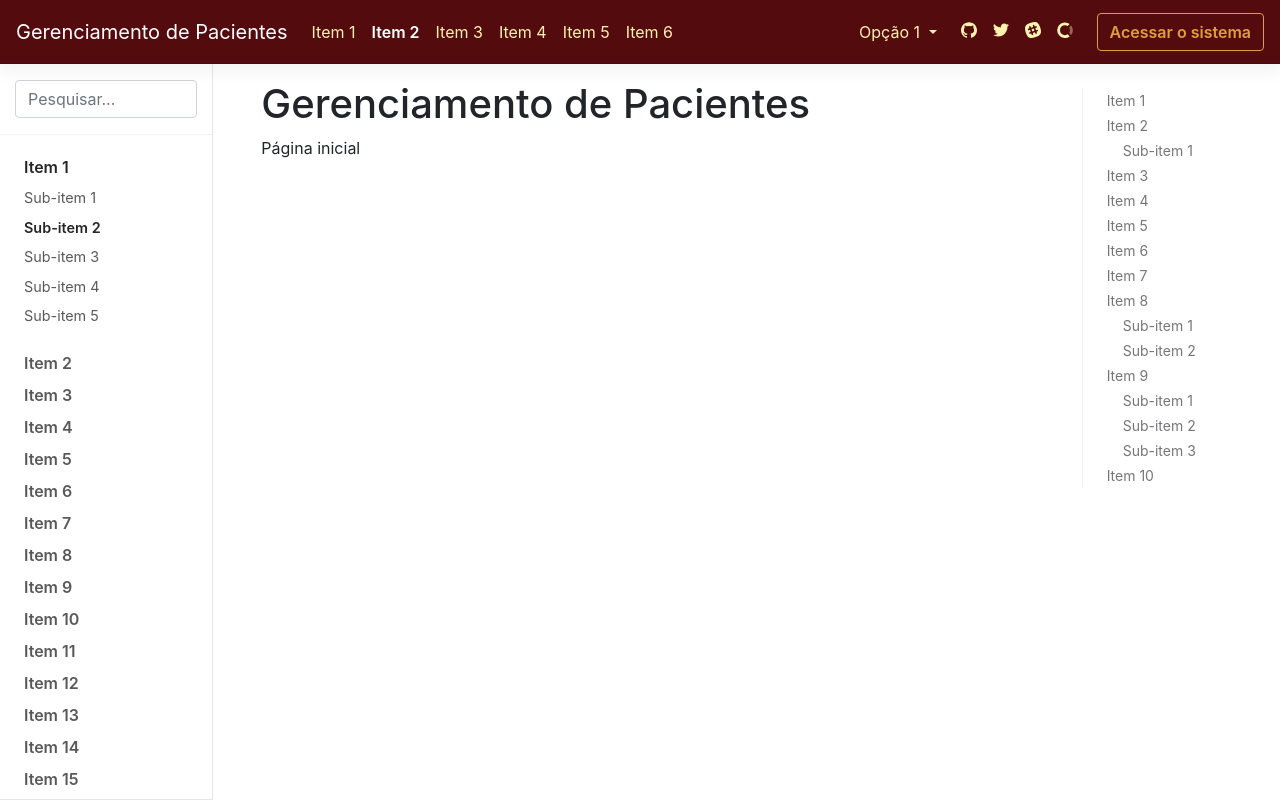
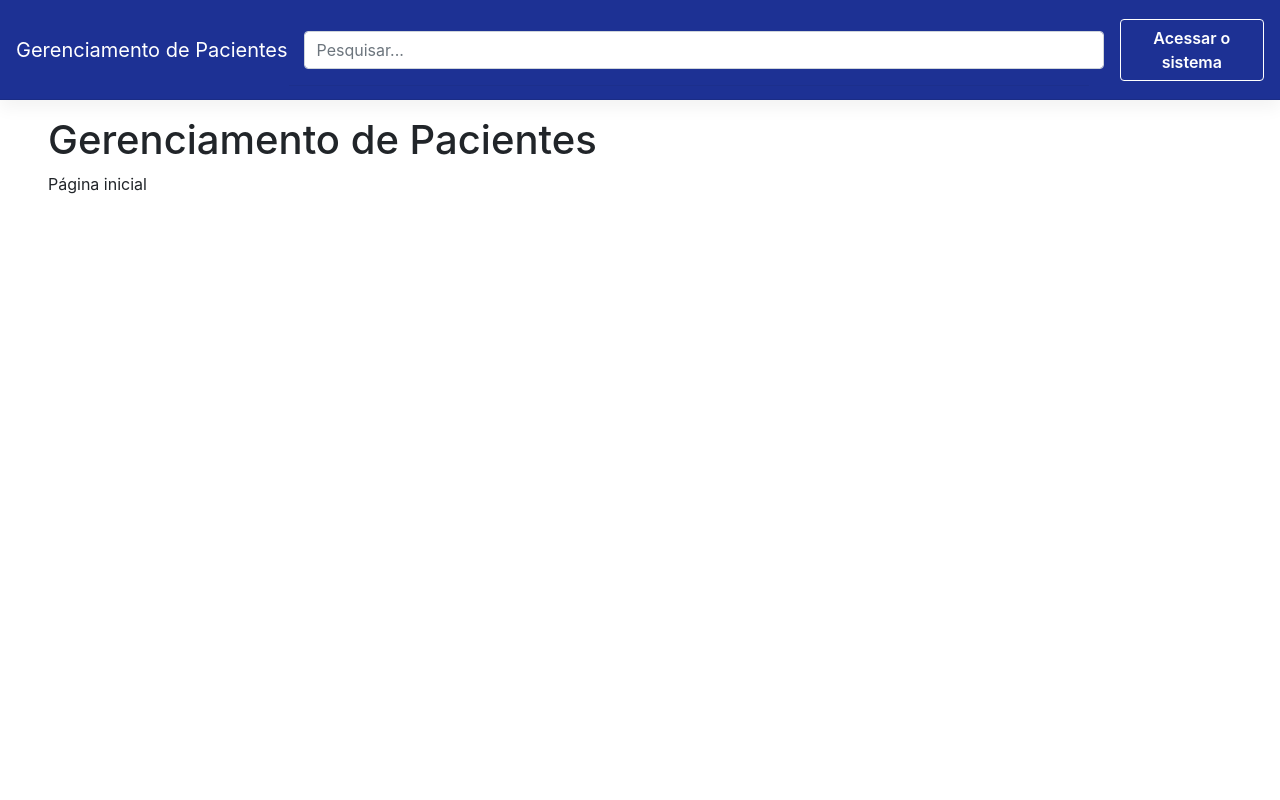
Before and after one commit to pi2-fga/201901-TriagemHospitalar-PatientManagement, a Django app: page / in a window 1280 px wide. Run offline with Django 3.2, Linux system fonts and the light colour scheme; some libraries are stand-ins or nearby versions.

Commit message:
Update styles and change port django to 3000

```diff
--- a/core/static/css/core.css
+++ b/core/static/css/core.css
@@ -8,7 +8,7 @@
  .bd-navbar {
     min-height: 4rem;
     /* background-color: #563d7c; */
-    background-color: #540B0E;
+    background-color: #1D3194;
     box-shadow: 0 0.5rem 1rem rgba(0, 0, 0, 0.05), inset 0 -1px 0 rgba(0, 0, 0, 0.1);
   }
 
@@ -972,14 +972,14 @@
 
   .btn-bd-download {
     font-weight: 600;
-    color: #E09F3E;
-    border-color: #E09F3E;
+    color: #fff;
+    border-color: #fff;
   }
 
   .btn-bd-download:hover, .btn-bd-download:active {
-    color: #2a2730;
-    background-color: #E09F3E;
-    border-color: #E09F3E;
+    color: #1d3194;
+    background-color: #fff;
+    border-color: #fff;
   }
 
   .btn-bd-download:focus {
--- a/core/templates/base.html
+++ b/core/templates/base.html
@@ -17,12 +17,6 @@
 
         <div class="container-fluid">
             <div class="row flex-xl-nowrap">
-                <div class="col-12 col-md-3 col-xl-2 bd-sidebar">
-                    {% include "sidebar_left.html" %}
-                </div>
-                <div class="d-none d-xl-block col-xl-2 bd-toc">
-                    {% include "sidebar_right.html" %}
-                </div>
                 <div class="col-12 col-md-9 col-xl-8 py-md-3 pl-md-5 bd-content" role="main">
                     {% block content %}
                     {% endblock %}
--- a/core/templates/header.html
+++ b/core/templates/header.html
@@ -1,63 +1,17 @@
-<header class="navbar navbar-expand navbar-dark flex-column flex-md-row bd-navbar">
+<header class="navbar navbar-expand navbar-dark flex-column flex-md-row bd-navbar" style="height: 100px">
 
     <!-- <a class="navbar-brand mr-0 mr-md-2" href="/" aria-label="Bootstrap"><svg xmlns="http://www.w3.org/2000/svg" width="36" height="36" class="d-block" viewBox="0 0 612 612" role="img" focusable="false"><title>Bootstrap</title><path fill="currentColor" d="M510 8a94.3 94.3 0 0 1 94 94v408a94.3 94.3 0 0 1-94 94H102a94.3 94.3 0 0 1-94-94V102a94.3 94.3 0 0 1 94-94h408m0-8H102C45.9 0 0 45.9 0 102v408c0 56.1 45.9 102 102 102h408c56.1 0 102-45.9 102-102V102C612 45.9 566.1 0 510 0z"></path><path fill="currentColor" d="M196.77 471.5V154.43h124.15c54.27 0 91 31.64 91 79.1 0 33-24.17 63.72-54.71 69.21v1.76c43.07 5.49 70.75 35.82 70.75 78 0 55.81-40 89-107.45 89zm39.55-180.4h63.28c46.8 0 72.29-18.68 72.29-53 0-31.42-21.53-48.78-60-48.78h-75.57zm78.22 145.46c47.68 0 72.73-19.34 72.73-56s-25.93-55.37-76.46-55.37h-74.49v111.4z"></path></svg></a> -->
     <a class="navbar-brand" href="/">Gerenciamento de Pacientes</a>
 
     <div class="navbar-nav-scroll">
-        <ul class="navbar-nav bd-navbar-nav flex-row">
-            <li class="nav-item">
-                <a class="nav-link " href="#">Item 1</a>
-            </li>
-            <li class="nav-item">
-                <a class="nav-link active" href="#">Item 2</a>
-            </li>
-            <li class="nav-item">
-                <a class="nav-link " href="#">Item 3</a>
-            </li>
-            <li class="nav-item">
-                <a class="nav-link" href="#">Item 4</a>
-            </li>
-            <li class="nav-item">
-                <a class="nav-link" href="#">Item 5</a>
-            </li>
-            <li class="nav-item">
-                <a class="nav-link" href="#">Item 6</a>
-            </li>
-        </ul>
+        <form class="bd-search d-flex align-items-center" style="width: 100%">
+            <span class="algolia-autocomplete" style=" position: relative; display: inline-block; direction: ltr;"><input type="search" class="form-control ds-input" style=" width: 800px;" id="search-input" placeholder="Pesquisar..." autocomplete="off" data-docs-version="4.3" spellcheck="false" role="combobox" aria-autocomplete="list" aria-expanded="false" aria-owns="algolia-autocomplete-listbox-0" dir="auto" style="position: relative; vertical-align: top;"><pre aria-hidden="true" style="position: absolute; visibility: hidden; white-space: pre; font-family: -apple-system, BlinkMacSystemFont, &quot;Segoe UI&quot;, Roboto, &quot;Helvetica Neue&quot;, Arial, &quot;Noto Sans&quot;, sans-serif, &quot;Apple Color Emoji&quot;, &quot;Segoe UI Emoji&quot;, &quot;Segoe UI Symbol&quot;, &quot;Noto Color Emoji&quot;; font-size: 16px; font-style: normal; font-variant: normal; font-weight: 400; word-spacing: 0px; letter-spacing: normal; text-indent: 0px; text-rendering: auto; text-transform: none;"></pre><span class="ds-dropdown-menu" role="listbox" id="algolia-autocomplete-listbox-0" style="position: absolute; top: 100%; z-index: 100; display: none; left: 0px; right: auto;"><div class="ds-dataset-1"></div></span></span>
+            <button class="btn btn-link bd-search-docs-toggle d-md-none p-0 ml-3" type="button" data-toggle="collapse" data-target="#bd-docs-nav" aria-controls="bd-docs-nav" aria-expanded="false" aria-label="Toggle docs navigation"><svg xmlns="http://www.w3.org/2000/svg" width="30" height="30" viewBox="0 0 30 30" role="img" focusable="false"><title>Menu</title><path stroke="currentColor" stroke-linecap="round" stroke-miterlimit="10" stroke-width="2" d="M4 7h22M4 15h22M4 23h22"></path></svg></button>
+        </form>
     </div>
 
-    <ul class="navbar-nav flex-row ml-md-auto d-none d-md-flex">
-        <li class="nav-item dropdown">
-            <a class="nav-item nav-link dropdown-toggle mr-md-2" href="#" id="bd-versions" data-toggle="dropdown" aria-haspopup="true" aria-expanded="false">
-                Opção 1
-            </a>
-            <div class="dropdown-menu dropdown-menu-right" aria-labelledby="bd-versions">
-                <a class="dropdown-item active" href="#">Opção 1 (principal)</a>
-                <a class="dropdown-item" href="#">Opção 2</a>
-                <a class="dropdown-item" href="#">Opção 3</a>
-                <div class="dropdown-divider"></div>
-                <a class="dropdown-item" href="#">Opção 4</a>
-                <a class="dropdown-item" href="#">Opção 5</a>
-                <a class="dropdown-item" href="#">Opção 6</a>
-                <a class="dropdown-item" href="#">Opção 7</a>
-                <div class="dropdown-divider"></div>
-                <a class="dropdown-item" href="#">Ver todas as opções</a>
-            </div>
-        </li>
-        <li class="nav-item">
-            <a class="nav-link p-2" href="#" target="_blank" rel="noopener" aria-label="GitHub"><svg xmlns="http://www.w3.org/2000/svg" class="navbar-nav-svg" viewBox="0 0 512 499.36" role="img" focusable="false"><title>GitHub</title><path fill="currentColor" fill-rule="evenodd" d="M256 0C114.64 0 0 114.61 0 256c0 113.09 73.34 209 175.08 242.9 12.8 2.35 17.47-5.56 17.47-12.34 0-6.08-.22-22.18-.35-43.54-71.2 15.49-86.2-34.34-86.2-34.34-11.64-29.57-28.42-37.45-28.42-37.45-23.27-15.84 1.73-15.55 1.73-15.55 25.69 1.81 39.21 26.38 39.21 26.38 22.84 39.12 59.92 27.82 74.5 21.27 2.33-16.54 8.94-27.82 16.25-34.22-56.84-6.43-116.6-28.43-116.6-126.49 0-27.95 10-50.8 26.35-68.69-2.63-6.48-11.42-32.5 2.51-67.75 0 0 21.49-6.88 70.4 26.24a242.65 242.65 0 0 1 128.18 0c48.87-33.13 70.33-26.24 70.33-26.24 14 35.25 5.18 61.27 2.55 67.75 16.41 17.9 26.31 40.75 26.31 68.69 0 98.35-59.85 120-116.88 126.32 9.19 7.9 17.38 23.53 17.38 47.41 0 34.22-.31 61.83-.31 70.23 0 6.85 4.61 14.81 17.6 12.31C438.72 464.97 512 369.08 512 256.02 512 114.62 397.37 0 256 0z"></path></svg></a>
-        </li>
-        <li class="nav-item">
-            <a class="nav-link p-2" href="#" target="_blank" rel="noopener" aria-label="Twitter"><svg xmlns="http://www.w3.org/2000/svg" class="navbar-nav-svg" viewBox="0 0 512 416.32" role="img" focusable="false"><title>Twitter</title><path fill="currentColor" d="M160.83 416.32c193.2 0 298.92-160.22 298.92-298.92 0-4.51 0-9-.2-13.52A214 214 0 0 0 512 49.38a212.93 212.93 0 0 1-60.44 16.6 105.7 105.7 0 0 0 46.3-58.19 209 209 0 0 1-66.79 25.37 105.09 105.09 0 0 0-181.73 71.91 116.12 116.12 0 0 0 2.66 24c-87.28-4.3-164.73-46.3-216.56-109.82A105.48 105.48 0 0 0 68 159.6a106.27 106.27 0 0 1-47.53-13.11v1.43a105.28 105.28 0 0 0 84.21 103.06 105.67 105.67 0 0 1-47.33 1.84 105.06 105.06 0 0 0 98.14 72.94A210.72 210.72 0 0 1 25 370.84a202.17 202.17 0 0 1-25-1.43 298.85 298.85 0 0 0 160.83 46.92"></path></svg></a>
-        </li>
-        <li class="nav-item">
-            <a class="nav-link p-2" href="#" target="_blank" rel="noopener" aria-label="Slack"><svg xmlns="http://www.w3.org/2000/svg" class="navbar-nav-svg" viewBox="0 0 512 512" role="img" focusable="false"><title>Slack</title><path fill="currentColor" d="M210.787 234.832l68.31-22.883 22.1 65.977-68.309 22.882z"></path><path fill="currentColor" d="M490.54 185.6C437.7 9.59 361.6-31.34 185.6 21.46S-31.3 150.4 21.46 326.4 150.4 543.3 326.4 490.54 543.34 361.6 490.54 185.6zM401.7 299.8l-33.15 11.05 11.46 34.38c4.5 13.92-2.87 29.06-16.78 33.56-2.87.82-6.14 1.64-9 1.23a27.32 27.32 0 0 1-24.56-18l-11.46-34.38-68.36 22.92 11.46 34.38c4.5 13.92-2.87 29.06-16.78 33.56-2.87.82-6.14 1.64-9 1.23a27.32 27.32 0 0 1-24.56-18l-11.46-34.43-33.15 11.05c-2.87.82-6.14 1.64-9 1.23a27.32 27.32 0 0 1-24.56-18c-4.5-13.92 2.87-29.06 16.78-33.56l33.12-11.03-22.1-65.9-33.15 11.05c-2.87.82-6.14 1.64-9 1.23a27.32 27.32 0 0 1-24.56-18c-4.48-13.93 2.89-29.07 16.81-33.58l33.15-11.05-11.46-34.38c-4.5-13.92 2.87-29.06 16.78-33.56s29.06 2.87 33.56 16.78l11.46 34.38 68.36-22.92-11.46-34.38c-4.5-13.92 2.87-29.06 16.78-33.56s29.06 2.87 33.56 16.78l11.47 34.42 33.15-11.05c13.92-4.5 29.06 2.87 33.56 16.78s-2.87 29.06-16.78 33.56L329.7 194.6l22.1 65.9 33.15-11.05c13.92-4.5 29.06 2.87 33.56 16.78s-2.88 29.07-16.81 33.57z"></path></svg></a>
-        </li>
-        <li class="nav-item">
-            <a class="nav-link p-2" href="#" target="_blank" rel="noopener" aria-label="Open Collective"><svg xmlns="http://www.w3.org/2000/svg" fill="currentColor" fill-rule="evenodd" class="navbar-nav-svg" viewBox="0 0 40 41" role="img" focusable="false"><title>Open Collective</title><path fill-opacity=".4" d="M32.8 21c0 2.4-.8 4.9-2 6.9l5.1 5.1c2.5-3.4 4.1-7.6 4.1-12 0-4.6-1.6-8.8-4-12.2L30.7 14c1.2 2 2 4.3 2 7z"></path><path d="M20 33.7a12.8 12.8 0 0 1 0-25.6c2.6 0 5 .7 7 2.1L32 5a20 20 0 1 0 .1 31.9l-5-5.2a13 13 0 0 1-7 2z"></path></svg></a>
-        </li>
-    </ul>
 
-    <a class="btn btn-bd-download d-none d-lg-inline-block mb-3 mb-md-0 ml-md-3" href="/autenticacao/efetuar-login/">Acessar o sistema</a>
+
+    <a class="btn btn-bd-download d-none d-lg-inline-block mb-3 mb-md-0 ml-md-3 " style="float:right" href="/autenticacao/efetuar-login/">Acessar o sistema</a>
 
 </header>
--- a/core/templates/sidebar_left.html
+++ /dev/null
@@ -1,292 +0,0 @@
-<form class="bd-search d-flex align-items-center">
-    <span class="algolia-autocomplete" style="position: relative; display: inline-block; direction: ltr;"><input type="search" class="form-control ds-input" id="search-input" placeholder="Pesquisar..." autocomplete="off" data-docs-version="4.3" spellcheck="false" role="combobox" aria-autocomplete="list" aria-expanded="false" aria-owns="algolia-autocomplete-listbox-0" dir="auto" style="position: relative; vertical-align: top;"><pre aria-hidden="true" style="position: absolute; visibility: hidden; white-space: pre; font-family: -apple-system, BlinkMacSystemFont, &quot;Segoe UI&quot;, Roboto, &quot;Helvetica Neue&quot;, Arial, &quot;Noto Sans&quot;, sans-serif, &quot;Apple Color Emoji&quot;, &quot;Segoe UI Emoji&quot;, &quot;Segoe UI Symbol&quot;, &quot;Noto Color Emoji&quot;; font-size: 16px; font-style: normal; font-variant: normal; font-weight: 400; word-spacing: 0px; letter-spacing: normal; text-indent: 0px; text-rendering: auto; text-transform: none;"></pre><span class="ds-dropdown-menu" role="listbox" id="algolia-autocomplete-listbox-0" style="position: absolute; top: 100%; z-index: 100; display: none; left: 0px; right: auto;"><div class="ds-dataset-1"></div></span></span>
-    <button class="btn btn-link bd-search-docs-toggle d-md-none p-0 ml-3" type="button" data-toggle="collapse" data-target="#bd-docs-nav" aria-controls="bd-docs-nav" aria-expanded="false" aria-label="Toggle docs navigation"><svg xmlns="http://www.w3.org/2000/svg" width="30" height="30" viewBox="0 0 30 30" role="img" focusable="false"><title>Menu</title><path stroke="currentColor" stroke-linecap="round" stroke-miterlimit="10" stroke-width="2" d="M4 7h22M4 15h22M4 23h22"></path></svg></button>
-</form>
-<nav class="collapse bd-links" id="bd-docs-nav">
-
-    <div class="bd-toc-item active">
-        <a class="bd-toc-link" href="#">
-            Item 1
-        </a>
-        <ul class="nav bd-sidenav">
-            <li>
-                <a href="#">
-                Sub-item 1
-                </a>
-            </li>
-            <li class="active bd-sidenav-active">
-                <a href="#">
-                Sub-item 2
-                </a>
-            </li>
-            <li>
-                <a href="#">
-                Sub-item 3
-                </a>
-            </li>
-            <li>
-                <a href="#">
-                Sub-item 4
-                </a>
-            </li>
-            <li>
-                <a href="#">
-                Sub-item 5
-                </a>
-            </li>
-        </ul>
-    </div>
-
-    <div class="bd-toc-item">
-        <a class="bd-toc-link" href="#">
-            Item 2
-        </a>
-        <ul class="nav bd-sidenav">
-            <li class="active bd-sidenav-active">
-                <a href="#">
-                Sub-item 1
-                </a>
-            </li>
-            <li>
-                <a href="#">
-                Sub-item 2
-                </a>
-            </li>
-        </ul>
-    </div>
-
-    <div class="bd-toc-item">
-        <a class="bd-toc-link" href="#">
-            Item 3
-        </a>
-        <ul class="nav bd-sidenav">
-            <li class="active bd-sidenav-active">
-                <a href="#">
-                Sub-item 1
-                </a>
-            </li>
-            <li>
-                <a href="#">
-                Sub-item 2
-                </a>
-            </li>
-        </ul>
-    </div>
-
-    <div class="bd-toc-item">
-        <a class="bd-toc-link" href="#">
-            Item 4
-        </a>
-        <ul class="nav bd-sidenav">
-            <li class="active bd-sidenav-active">
-                <a href="#">
-                Sub-item 1
-                </a>
-            </li>
-            <li>
-                <a href="#">
-                Sub-item 2
-                </a>
-            </li>
-        </ul>
-    </div>
-
-    <div class="bd-toc-item">
-        <a class="bd-toc-link" href="#">
-            Item 5
-        </a>
-        <ul class="nav bd-sidenav">
-            <li class="active bd-sidenav-active">
-                <a href="#">
-                Sub-item 1
-                </a>
-            </li>
-            <li>
-                <a href="#">
-                Sub-item 2
-                </a>
-            </li>
-        </ul>
-    </div>
-
-    <div class="bd-toc-item">
-        <a class="bd-toc-link" href="#">
-            Item 6
-        </a>
-        <ul class="nav bd-sidenav">
-            <li class="active bd-sidenav-active">
-                <a href="#">
-                Sub-item 1
-                </a>
-            </li>
-            <li>
-                <a href="#">
-                Sub-item 2
-                </a>
-            </li>
-        </ul>
-    </div>
-
-    <div class="bd-toc-item">
-        <a class="bd-toc-link" href="#">
-            Item 7
-        </a>
-        <ul class="nav bd-sidenav">
-            <li class="active bd-sidenav-active">
-                <a href="#">
-                Sub-item 1
-                </a>
-            </li>
-            <li>
-                <a href="#">
-                Sub-item 2
-                </a>
-            </li>
-        </ul>
-    </div>
-
-    <div class="bd-toc-item">
-        <a class="bd-toc-link" href="#">
-            Item 8
-        </a>
-        <ul class="nav bd-sidenav">
-            <li class="active bd-sidenav-active">
-                <a href="#">
-                Sub-item 1
-                </a>
-            </li>
-            <li>
-                <a href="#">
-                Sub-item 2
-                </a>
-            </li>
-        </ul>
-    </div>
-
-    <div class="bd-toc-item">
-        <a class="bd-toc-link" href="#">
-            Item 9
-        </a>
-        <ul class="nav bd-sidenav">
-            <li class="active bd-sidenav-active">
-                <a href="#">
-                Sub-item 1
-                </a>
-            </li>
-            <li>
-                <a href="#">
-                Sub-item 2
-                </a>
-            </li>
-        </ul>
-    </div>
-
-    <div class="bd-toc-item">
-        <a class="bd-toc-link" href="#">
-            Item 10
-        </a>
-        <ul class="nav bd-sidenav">
-            <li class="active bd-sidenav-active">
-                <a href="#">
-                Sub-item 1
-                </a>
-            </li>
-            <li>
-                <a href="#">
-                Sub-item 2
-                </a>
-            </li>
-        </ul>
-    </div>
-
-    <div class="bd-toc-item">
-        <a class="bd-toc-link" href="#">
-            Item 11
-        </a>
-        <ul class="nav bd-sidenav">
-            <li class="active bd-sidenav-active">
-                <a href="#">
-                Sub-item 1
-                </a>
-            </li>
-            <li>
-                <a href="#">
-                Sub-item 2
-                </a>
-            </li>
-        </ul>
-    </div>
-
-    <div class="bd-toc-item">
-        <a class="bd-toc-link" href="#">
-            Item 12
-        </a>
-        <ul class="nav bd-sidenav">
-            <li class="active bd-sidenav-active">
-                <a href="#">
-                Sub-item 1
-                </a>
-            </li>
-            <li>
-                <a href="#">
-                Sub-item 2
-                </a>
-            </li>
-        </ul>
-    </div>
-
-    <div class="bd-toc-item">
-        <a class="bd-toc-link" href="#">
-            Item 13
-        </a>
-        <ul class="nav bd-sidenav">
-            <li class="active bd-sidenav-active">
-                <a href="#">
-                Sub-item 1
-                </a>
-            </li>
-            <li>
-                <a href="#">
-                Sub-item 2
-                </a>
-            </li>
-        </ul>
-    </div>
-
-    <div class="bd-toc-item">
-        <a class="bd-toc-link" href="#">
-            Item 14
-        </a>
-        <ul class="nav bd-sidenav">
-            <li class="active bd-sidenav-active">
-                <a href="#">
-                Sub-item 1
-                </a>
-            </li>
-            <li>
-                <a href="#">
-                Sub-item 2
-                </a>
-            </li>
-        </ul>
-    </div>
-
-    <div class="bd-toc-item">
-        <a class="bd-toc-link" href="#">
-            Item 15
-        </a>
-        <ul class="nav bd-sidenav">
-            <li class="active bd-sidenav-active">
-                <a href="#">
-                Sub-item 1
-                </a>
-            </li>
-            <li>
-                <a href="#">
-                Sub-item 2
-                </a>
-            </li>
-        </ul>
-    </div>
-
-</nav>
--- a/core/templates/sidebar_right.html
+++ /dev/null
@@ -1,27 +0,0 @@
-<ul class="section-nav">
-    <li class="toc-entry toc-h2"><a href="#">Item 1</a></li>
-    <li class="toc-entry toc-h2"><a href="#">Item 2</a>
-        <ul>
-            <li class="toc-entry toc-h3"><a href="#">Sub-item 1</a></li>
-        </ul>
-    </li>
-    <li class="toc-entry toc-h2"><a href="#">Item 3</a></li>
-    <li class="toc-entry toc-h2"><a href="#">Item 4</a></li>
-    <li class="toc-entry toc-h2"><a href="#">Item 5</a></li>
-    <li class="toc-entry toc-h2"><a href="#">Item 6</a></li>
-    <li class="toc-entry toc-h2"><a href="#">Item 7</a></li>
-    <li class="toc-entry toc-h2"><a href="#">Item 8</a>
-        <ul>
-            <li class="toc-entry toc-h3"><a href="#">Sub-item 1</a></li>
-            <li class="toc-entry toc-h3"><a href="#">Sub-item 2</a></li>
-        </ul>
-    </li>
-    <li class="toc-entry toc-h2"><a href="#">Item 9</a>
-        <ul>
-            <li class="toc-entry toc-h3"><a href="#">Sub-item 1</a></li>
-            <li class="toc-entry toc-h3"><a href="#">Sub-item 2</a></li>
-            <li class="toc-entry toc-h3"><a href="#">Sub-item 3</a></li>
-        </ul>
-    </li>
-    <li class="toc-entry toc-h2"><a href="#">Item 10</a></li>
-</ul>
--- a/docker-compose.yml
+++ b/docker-compose.yml
@@ -12,6 +12,6 @@ services:
     volumes:
       - .:/code
     ports:
-      - "8000:8000"
+      - "3000:3000"
     depends_on:
       - db
```
Also changed, not shown: 1 other file.
